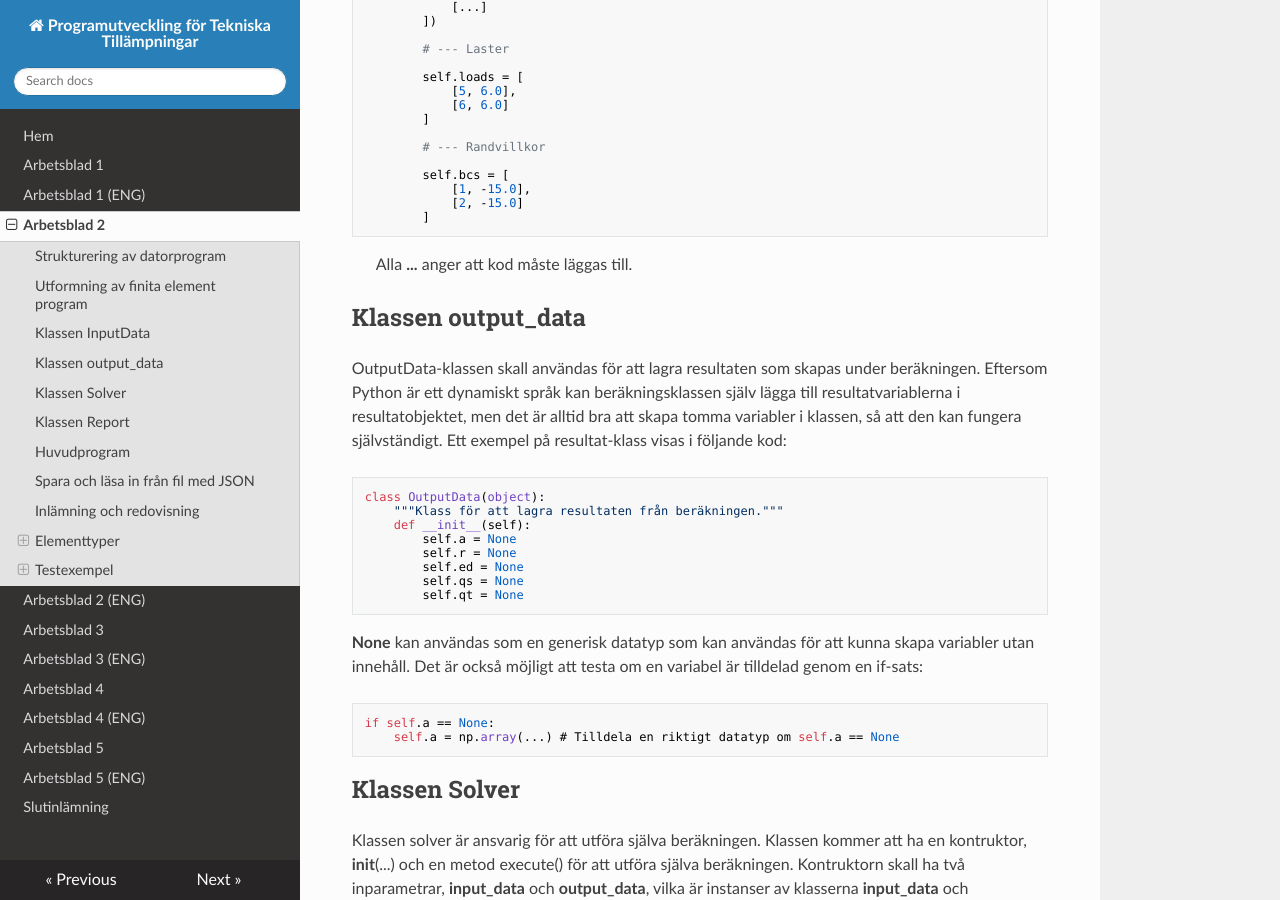
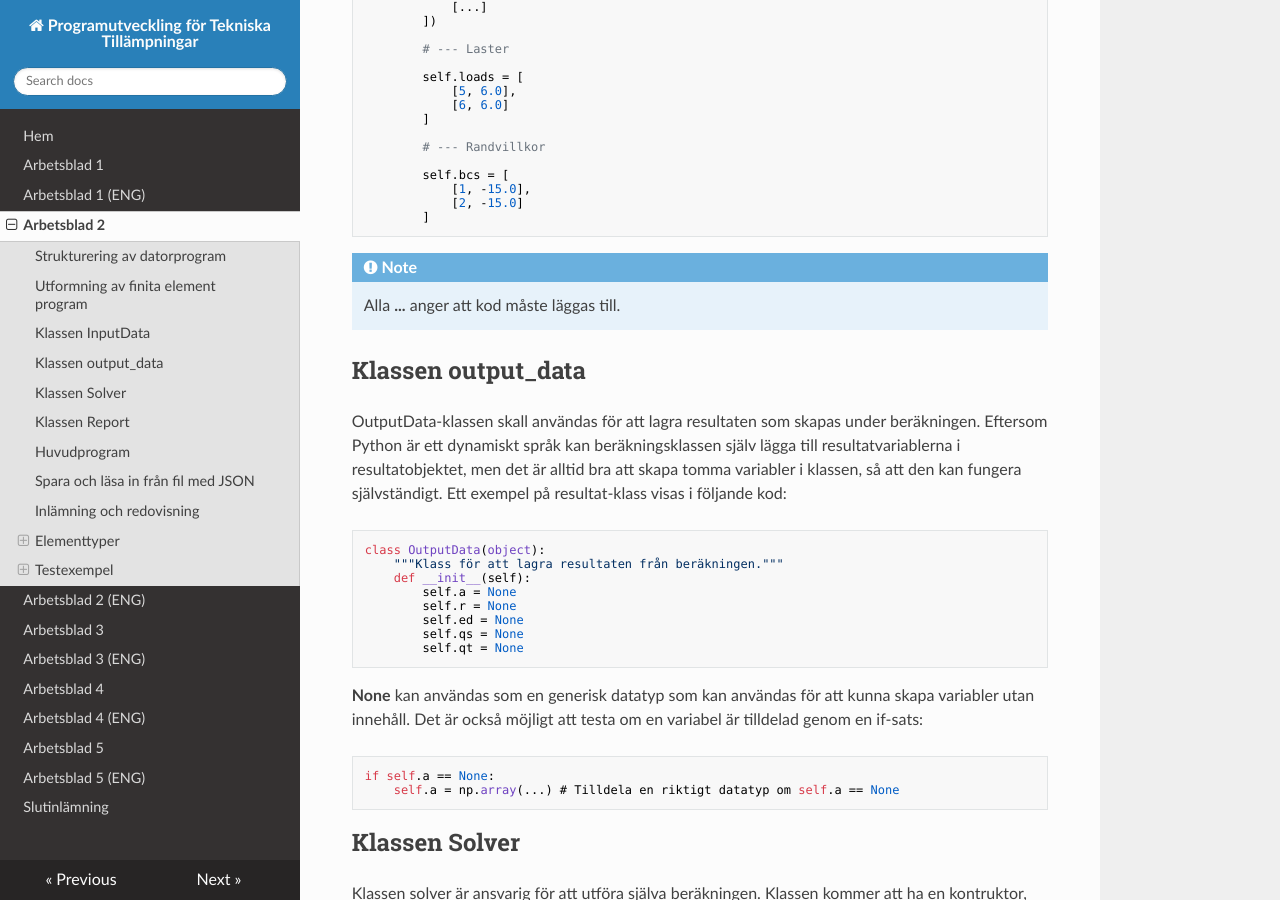
Before and after one commit to jonaslindemann/vsmn20, an MkDocs documentation site: the page built from docs/assignment2.md, in a window 1280 px wide and 900 px high, scrolled down 2306 px. Built offline with MkDocs 1.6.1, drawn with Linux system fonts in a browser that asks for light colours; nearby versions of some CDN libraries; old or Windows-style settings are respelled for this version of MkDocs.

Commit message:
Added admonition note.

```diff
--- a/docs/assignment2.md
+++ b/docs/assignment2.md
@@ -96,7 +96,8 @@ Klassen InputData skall innehålla all indata som behövs för att utföra berä
                 [2, -15.0]
             ]
 
- > Alla **...** anger att kod måste läggas till.
+!!! note
+    Alla **...** anger att kod måste läggas till.
 
 ## Klassen output_data
 
```
